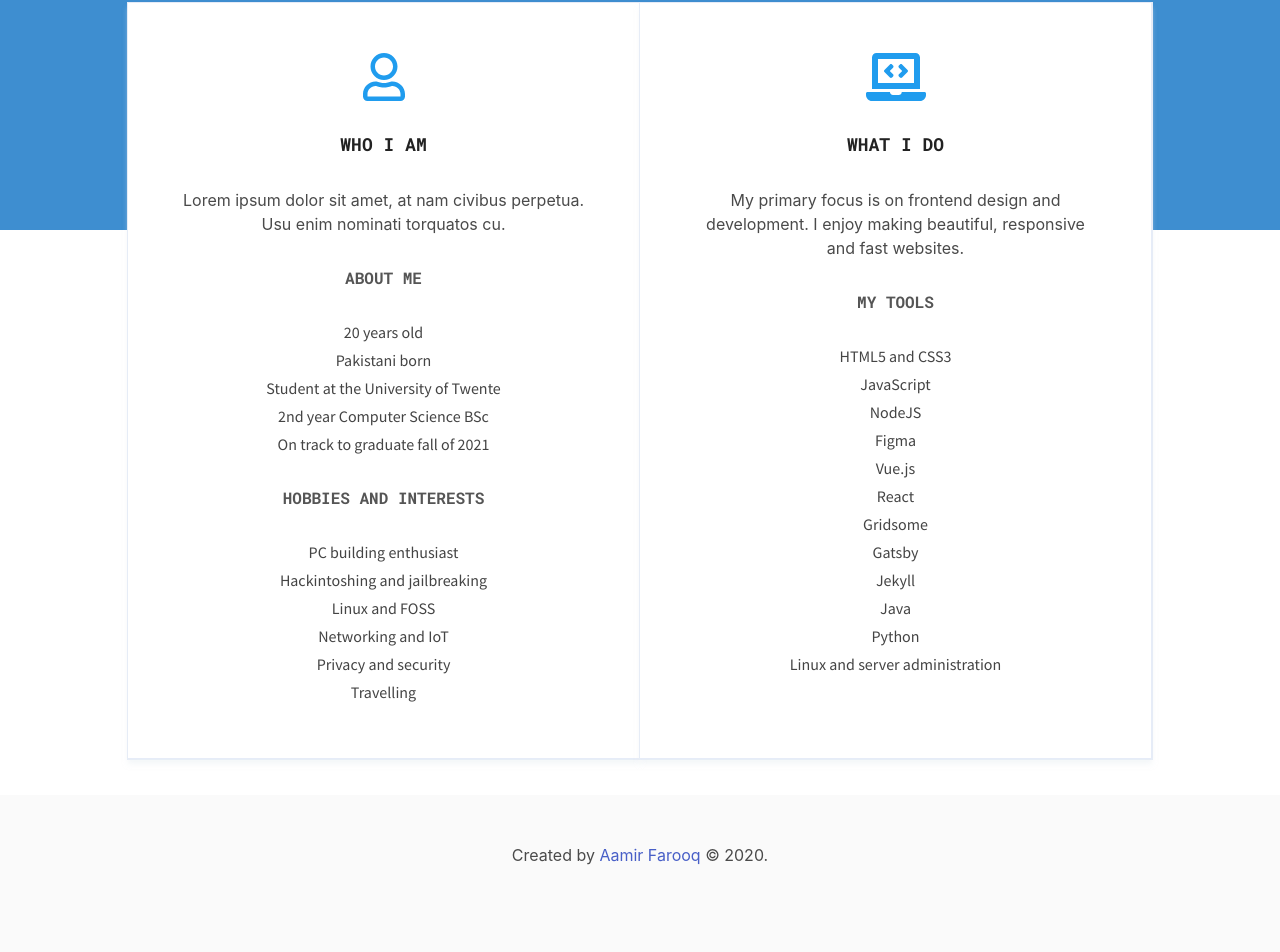
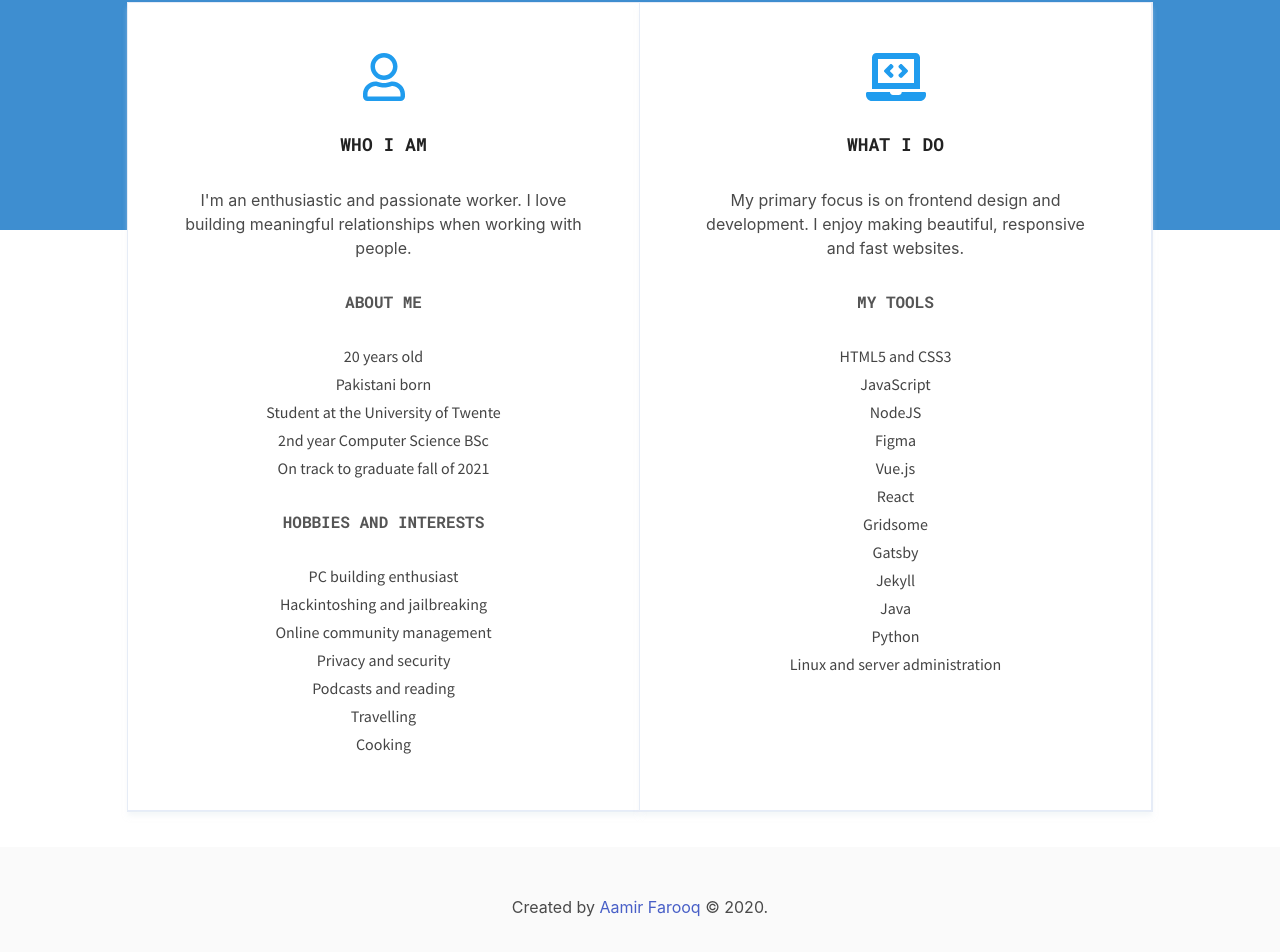
Before and after one commit to SlimShadyIAm/portfolio-vue, a Vue app: page /#/ in a window 1280 px wide. Shown: the part 556-1508 px from the top of the page. Built offline with nearby package versions, Linux system fonts and the light colour scheme; a web font is replaced by a local one.

Commit message:
Change who i am section

```diff
--- a/src/components/home/AboutColumns.vue
+++ b/src/components/home/AboutColumns.vue
@@ -21,7 +21,7 @@ export default {
                 title: "Who I Am",
                 icon: "user",
                 iconType: "far",
-                subtitle: "Lorem ipsum dolor sit amet, at nam civibus perpetua. Usu enim nominati torquatos cu.",
+                subtitle: "I'm an enthusiastic and passionate worker. I love building meaningful relationships when working with people.",
                 featureSets: [
                     {
                         title: "About me",
@@ -29,7 +29,7 @@ export default {
                     },
                     {
                         title: "Hobbies and interests",
-                        features: ["PC building enthusiast", "Hackintoshing and jailbreaking", "Linux and FOSS", "Networking and IoT", "Privacy and security", "Travelling"]
+                        features: ["PC building enthusiast", "Hackintoshing and jailbreaking", "Online community management", "Privacy and security", "Podcasts and reading", "Travelling", "Cooking"]
                     }
                 ]
             },
```
